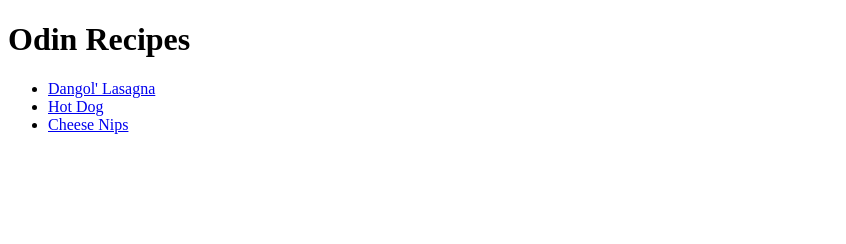
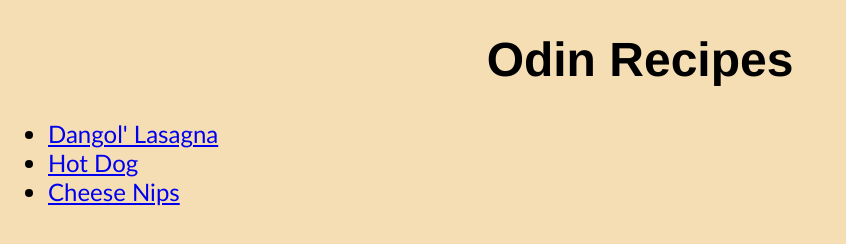
Before and after one commit to sebidelamata/theOdinProjectSpaghettiProhect, a plain HTML site: page index.html in a window 1280 px wide. Shown: the whole page, without its empty margins (0-846 px from the left). Drawn offline with Linux system fonts and the light colour scheme.

Commit message:
playing around with css

```diff
--- a/index.html
+++ b/index.html
@@ -4,14 +4,15 @@
     <head>
         <meta charset="UTF-8">
         <title>Odin Recipes</title>
+        <link rel="stylesheet" href="style.css">
     </head>
 
 <body>
-    <h1>Odin Recipes</h1>
+    <h1 class="title">Odin Recipes</h1>
     <ul>
-        <li><a href="recipes/lasagna.html">Dangol' Lasagna</a></li>
-        <li><a href="recipes/hot_dog.html">Hot Dog</a></li>
-        <li><a href="recipes/cheese_nips.html">Cheese Nips</a></li>
+        <li class="pagebody"><a href="recipes/lasagna.html">Dangol' Lasagna</a></li>
+        <li class="pagebody"><a href="recipes/hot_dog.html">Hot Dog</a></li>
+        <li class="pagebody"><a href="recipes/cheese_nips.html">Cheese Nips</a></li>
     </ul>
 </body>
 
--- /dev/null
+++ b/style.css
@@ -0,0 +1,20 @@
+.title {
+    text-align: center;
+    font-size: 48px;
+    font-family: 'Helvetica', sans-serif;
+    font-weight: bold;
+}
+
+.pagebody {
+    font-size: 24px;
+    font-family: 'Gill Sans', 'Gill Sans MT', Calibri, 'Trebuchet MS', sans-serif;
+}
+
+body {
+    background-color: wheat;
+}
+
+img {
+    width: 500px;
+    height: auto;
+}
```
Also changed, not shown: recipes/cheese_nips.html (+8 -7 lines), recipes/hot_dog.html (+1 -0 lines), recipes/lasagna.html (+1 -0 lines).
